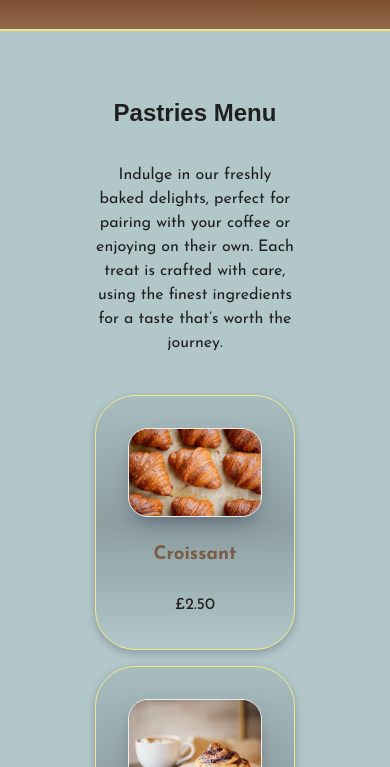
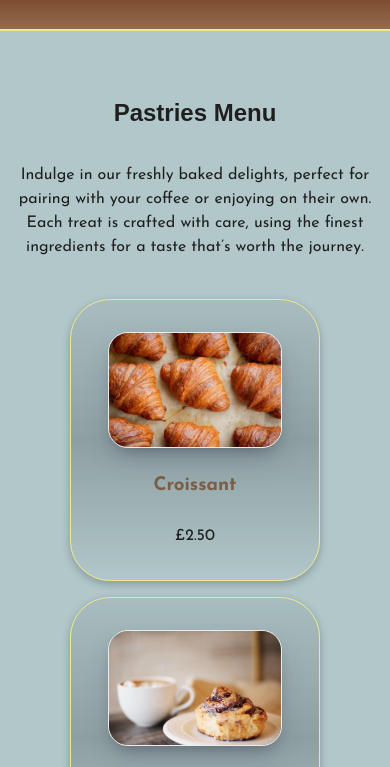
Before and after one commit to conorcain/lord-of-the-beans, a plain HTML site: page pastries.html in a window 390 px wide. Shown: the part 71-838 px from the top of the page. Drawn offline with Linux system fonts and the light colour scheme; a web font is replaced by a local one.

Commit message:
minor tweaks

```diff
--- a/styles/landing.css
+++ b/styles/landing.css
@@ -159,6 +159,10 @@ h3.testimonials-title.bottom {
         flex-direction: column;
     }
 
+    .location-card {
+        flex-direction: column;
+    }
+
     .review {
         border-right: none;
         border-bottom: 2px solid var(--col-brown-alpha15);
--- a/styles/menus.css
+++ b/styles/menus.css
@@ -65,7 +65,11 @@
 }
 
 @media screen and (max-width: 1024px) {
-    .container {
+    .menus-container {
+        width: 100%;
+    }
+
+    .drinks-text, .drinks-items {
         width: 100%;
     }
 
```
